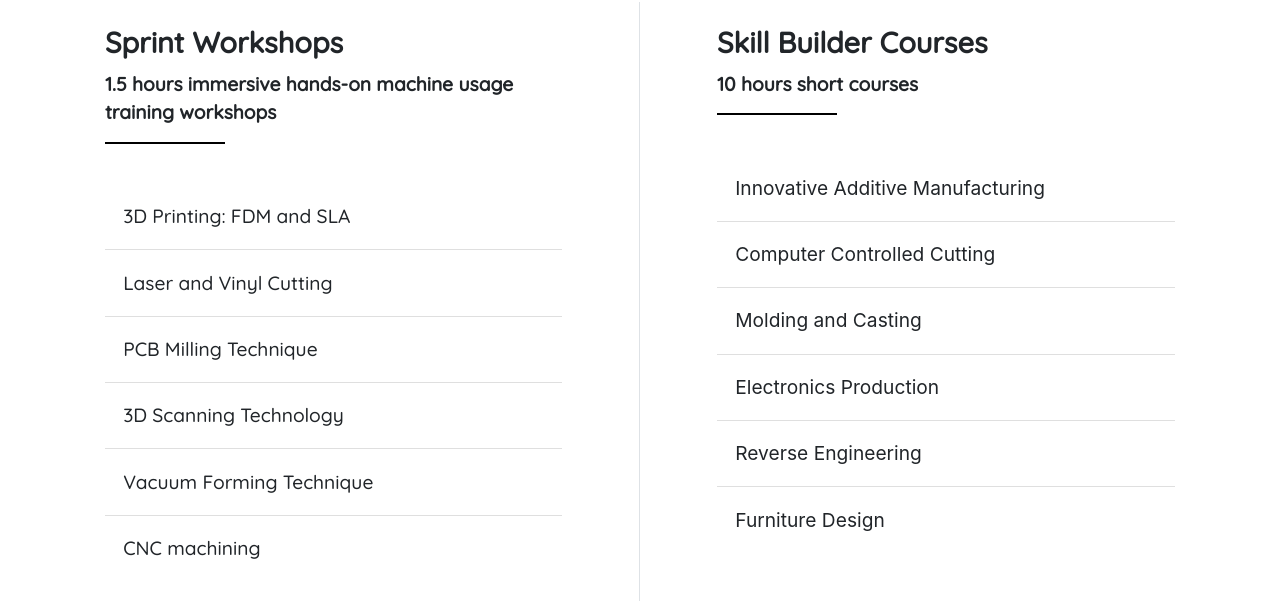
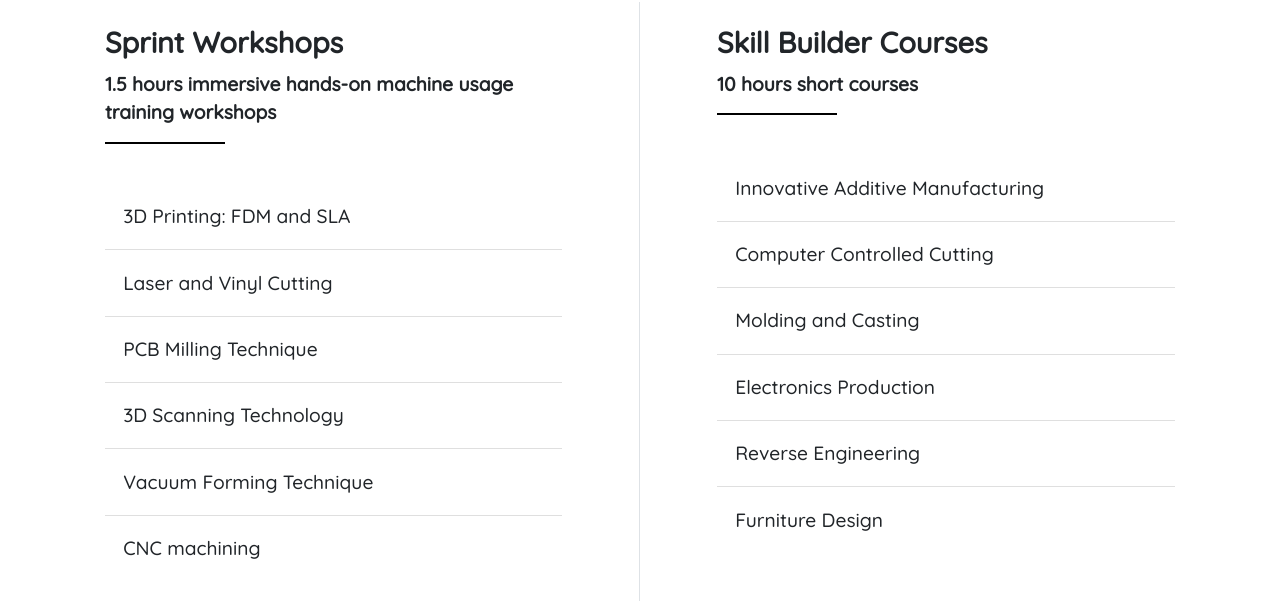
Before and after one commit to Gaurav7214/MakerBhavan, a plain HTML site: page activities.html in a window 1280 px wide. Shown: the part 747-1350 px from the top of the page. Drawn offline with nearby package versions, Linux system fonts and the light colour scheme.

Commit message:
Font changes

```diff
--- a/activities.html
+++ b/activities.html
@@ -83,7 +83,7 @@
           <div class="bottom-line"></div>
         </div>
         <div class="list-items">
-          <ul class="list-group list-group-flush fonnt2">
+          <ul class="list-group list-group-flush font2">
             <li class="list-group-item">Innovative Additive Manufacturing</li>
             <li class="list-group-item">Computer Controlled Cutting</li>
             <li class="list-group-item">Molding and Casting</li>
```
